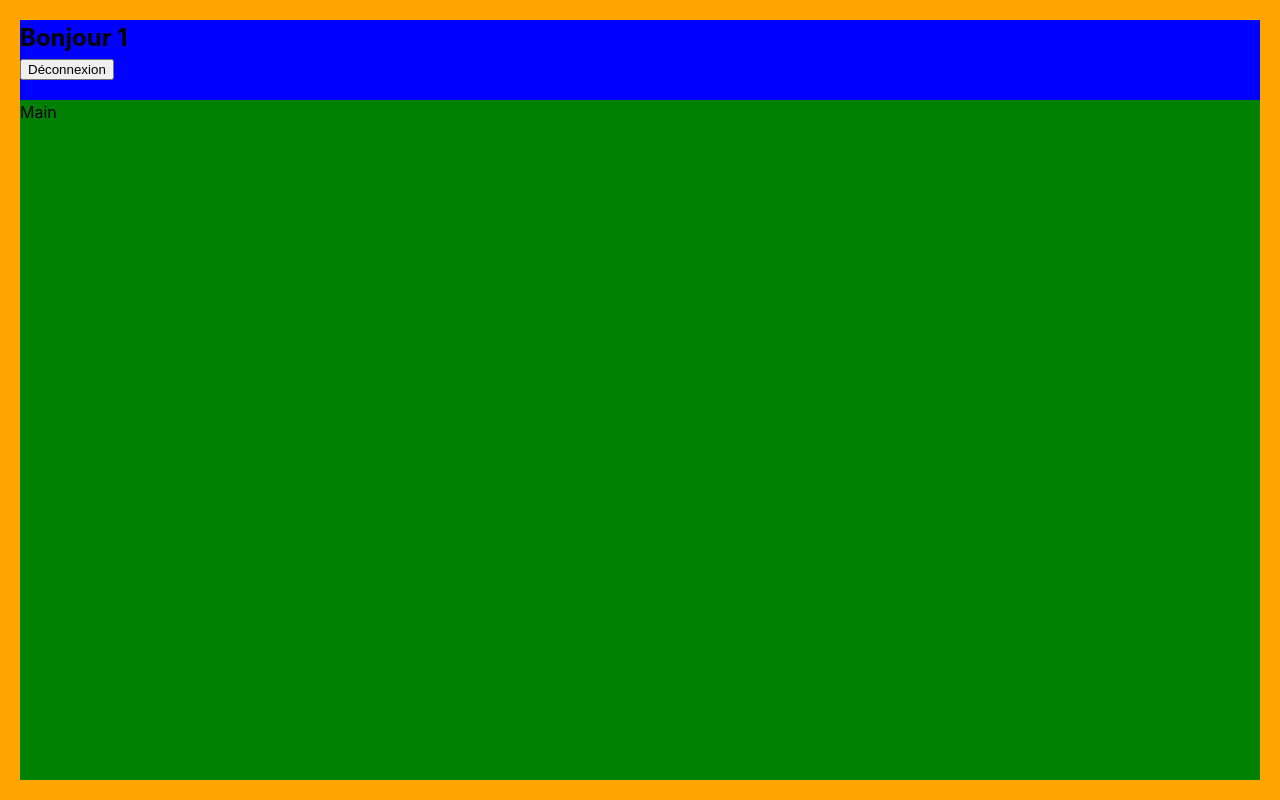
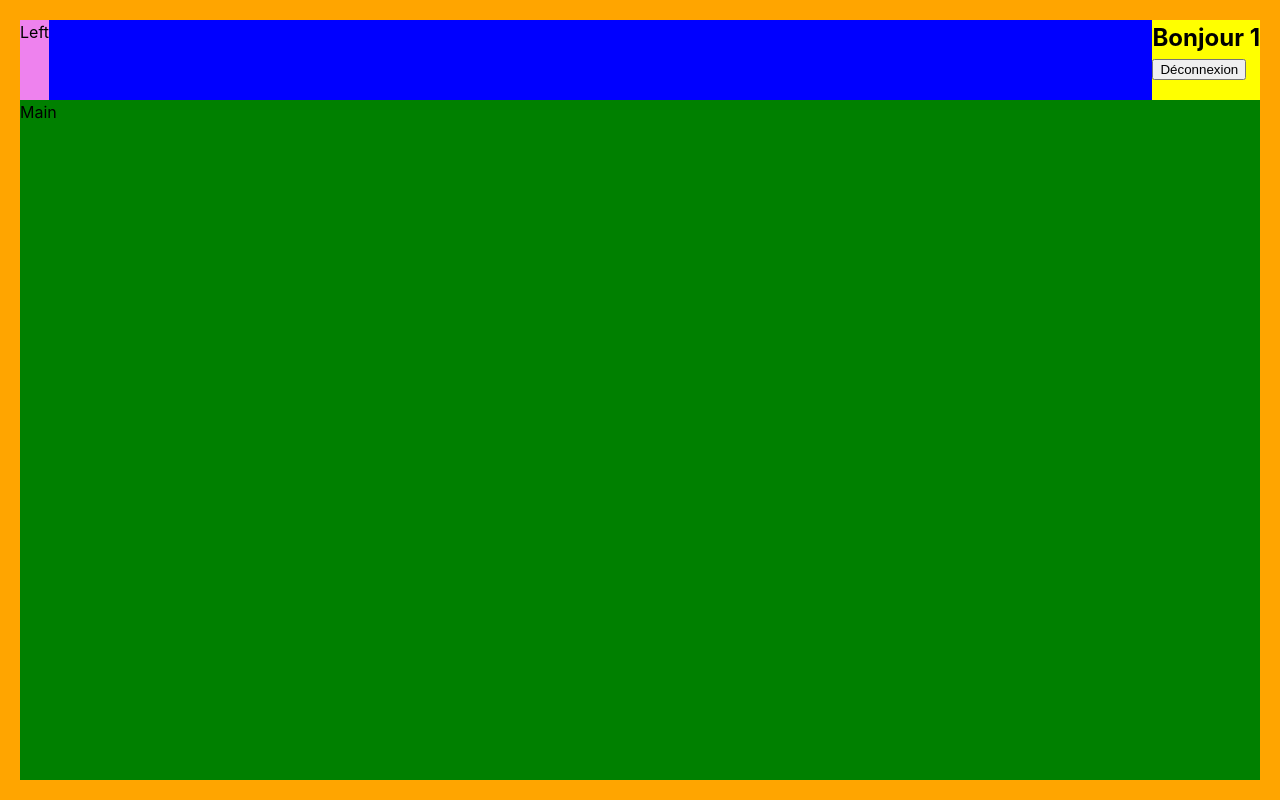
Before and after one commit to OpcMarc-Olivier/crazy-burger2, a React (Vite) app: page /order/1 in a window 1280 px wide. Built offline with nearby package versions, Linux system fonts and the light colour scheme.

Commit message:
🚧 F04: ORDER > layout > NavBar > add left-side and right-side

```diff
--- a/src/components/pages/orderPage/Navbar.jsx
+++ b/src/components/pages/orderPage/Navbar.jsx
@@ -5,17 +5,29 @@
 function Navbar({ userName }) {
     return (
         <NavBarStyled>
-            <h1>Bonjour {userName}</h1>
-            <NavLink to="/">
-                <button>Déconnexion</button>
-            </NavLink>
+            <div className="left-side">Left</div>
+            <div className="right-side">
+                <h1>Bonjour {userName}</h1>
+                <NavLink to="/">
+                    <button>Déconnexion</button>
+                </NavLink>
+            </div>
         </NavBarStyled>
     );
 }
 
 const NavBarStyled = styled.nav`
+    display: flex;
+    justify-content: space-between;
+
     background: blue;
     height: 10vh;
+    .left-side {
+        background: violet;
+    }
+    .right-side {
+        background: yellow;
+    }
 `;
 
 export default Navbar;
```
